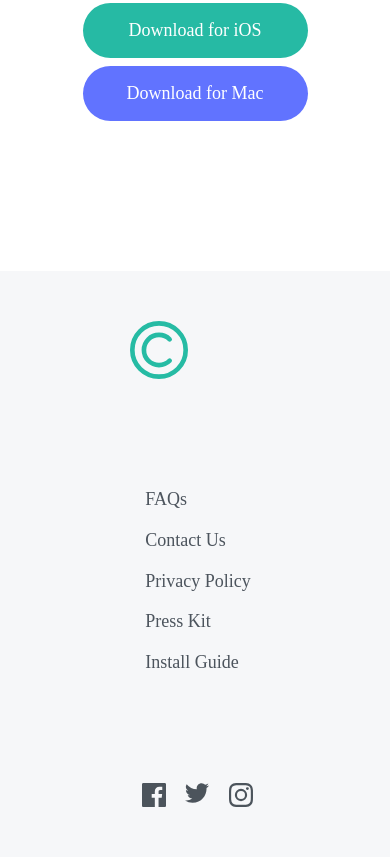
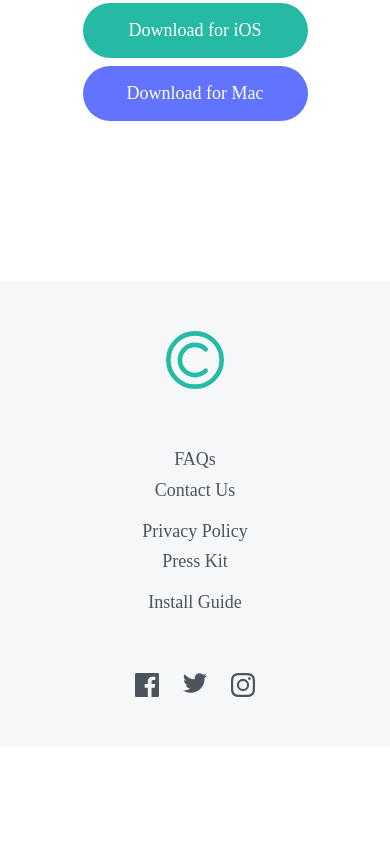
Before and after one commit to AlejandroLaLoggia/clipboard-landing-page, a plain HTML site: page index.html in a window 390 px wide. Shown: the part 4520-5377 px from the top of the page. After the commit the page ends 5267 px from the top, so only its background shows below. Drawn offline with Linux system fonts and the light colour scheme; a web font is replaced by a local one.

Commit message:
modificado el style

```diff
--- a/css/style.css
+++ b/css/style.css
@@ -280,12 +280,9 @@
 
 .footer{
     display: flex;
-    flex-flow: row wrap;
-    justify-content: space-between;
+    justify-content: space-around;
     align-items: center;
-
-    margin-top: 150px;
-    padding: 0 130px;
+    margin-top: 160px;
 
     background-color: var(--grisFooter);
 
@@ -294,48 +291,29 @@
 .footer__logo{
     width: 58px;
 
-    padding: 50px 0;
 }
 
 .footer__link-container{
     display: flex;
-    flex-flow: row wrap;
-    flex-grow: 1;
+    flex-flow: row nowrap;
     justify-content: flex-start;
-    padding: 50px 0;
-    margin-left: 10%;
 }
 
-
 .footer__ul{
-    display: flex;
-    flex-direction: column;
-    padding: 0 2%;
+    margin: 20px;
 }
 
 .footer__li{
-
-    padding: 10px 0;
+    margin: 20px 0;
 }
 
 .footer__a{
     color: var(--grisAzulado);
 }
 
-
 .footer__social{
     display: flex;
     flex-flow:  row nowrap;
-    padding: 50px 0;
-}
-
-
-.social__li{
-
-}
-
-.social__a{
-
 }
 
 .social__logo{
@@ -343,3 +321,35 @@
     height: auto;
     margin: 0 12px;
 }
+
+@media (max-width:650px){
+
+    .footer{
+        flex-direction: column;
+    }
+
+    .footer__logo{
+        margin-top: 50px;
+    }
+
+    .footer__social{
+        margin-bottom: 50px;
+    }
+}
+
+@media (max-width:450px){
+    .footer__link-container{
+        flex-direction: column;
+        align-items: center;
+        margin: 50px 0;
+    }
+
+    .footer__ul{
+        text-align: center;
+        margin: 0;
+    }
+
+    .footer__li{
+        margin: 10px 0;
+    }
+}
```
